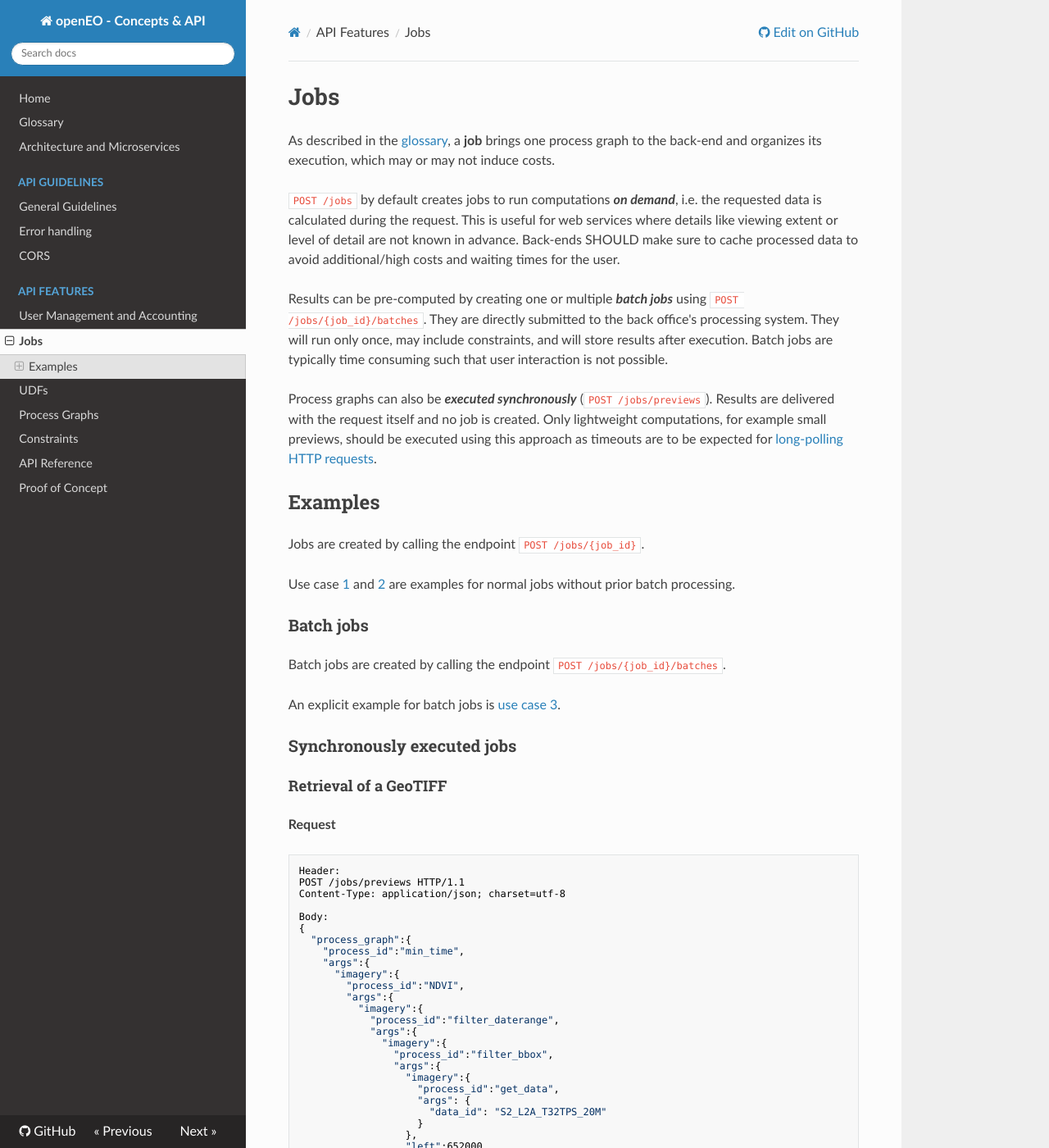
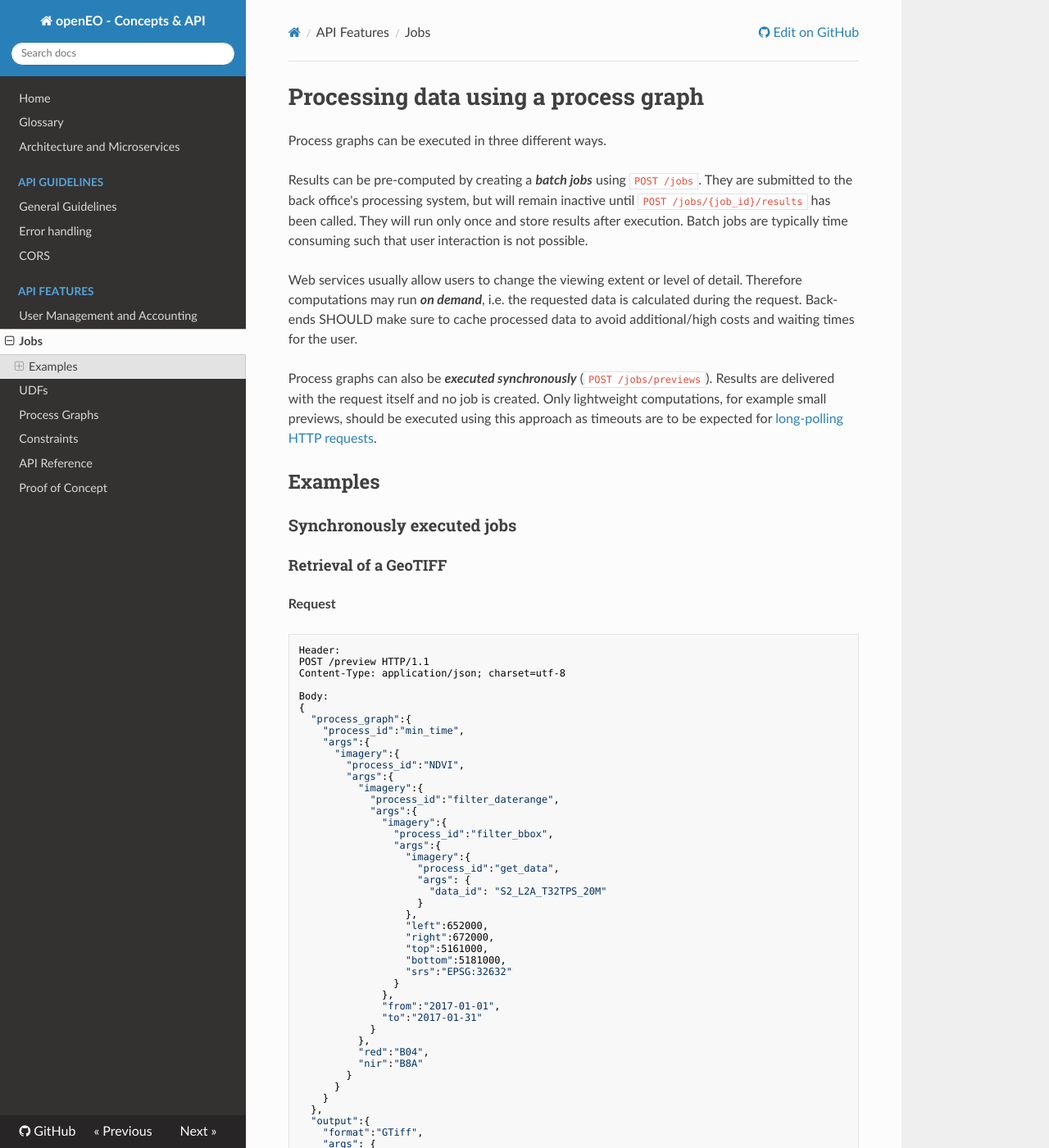
Before and after one commit to Open-EO/openeo-api, an MkDocs documentation site: the page built from docs/docs/jobs.md, in a window 1280 px wide and 1400 px high. Shown: the whole window at 82% size. Built offline with MkDocs 1.6.1, drawn with Linux system fonts in a browser that asks for light colours; nearby versions of some CDN libraries; old or Windows-style settings are respelled for this version of MkDocs; some of the changed text lies outside the part shown.

Commit message:
Updated documentation for the new jobs (#90)

````diff
--- a/docs/docs/jobs.md
+++ b/docs/docs/jobs.md
@@ -1,24 +1,14 @@
-# Jobs
+# Processing data using a process graph
 
-As described in the [glossary](glossary.md), a **job** brings one process graph to the back-end and organizes its execution, which may or may not induce costs.
+Process graphs can be executed in three different ways.
 
-`POST /jobs` by default creates jobs to run computations ***on demand***, i.e. the requested data is calculated during the request. This is useful for web services where details like viewing extent or level of detail are not known in advance. Back-ends SHOULD make sure to cache processed data to avoid additional/high costs and waiting times for the user.
+Results can be pre-computed by creating a ***batch jobs*** using  `POST /jobs`.  They are submitted to the back office's processing system, but will remain inactive until `POST /jobs/{job_id}/results` has been called. They will run only once and store results after execution. Batch jobs are typically time consuming such that user interaction is not possible.
 
-Results can be pre-computed by creating one or multiple ***batch jobs*** using  `POST /jobs/{job_id}/batches`.  They are directly submitted to the back office's processing system. They will run only once, may include constraints, and will store results after execution. Batch jobs are typically time consuming such that user interaction is not possible.
+Web services usually allow users to change the viewing extent or level of detail. Therefore computations may run ***on demand***, i.e. the requested data is calculated during the request. Back-ends SHOULD make sure to cache processed data to avoid additional/high costs and waiting times for the user.
 
 Process graphs can also be ***executed  synchronously*** (`POST /jobs/previews`). Results are delivered with the request itself and no job is created. Only lightweight computations, for example small previews, should be executed using this approach as timeouts are to be expected for [long-polling HTTP requests](https://www.pubnub.com/blog/2014-12-01-http-long-polling/).
 
 ## Examples
-
-Jobs are created by calling the endpoint `POST /jobs/{job_id}`.
-
-Use case [1](poc.md#use-case-1) and [2](poc.md#use-case-2) are examples for normal jobs without prior batch processing.
-
-### Batch jobs
-
-Batch jobs are created by calling the endpoint `POST /jobs/{job_id}/batches`.
-
-An explicit example for batch jobs is [use case 3](poc.md#use-case-3).
 
 ### Synchronously executed jobs
 
@@ -28,7 +18,7 @@ An explicit example for batch jobs is [use case 3](poc.md#use-case-3).
 
 ```
 Header:
-POST /jobs/previews HTTP/1.1
+POST /preview HTTP/1.1
 Content-Type: application/json; charset=utf-8
 
 Body:
@@ -97,7 +87,7 @@ omitted (the GeoTiff file contents)
 
 ```
 Header:
-POST /jobs/previews HTTP/1.1
+POST /preview HTTP/1.1
 Content-Type: application/json; charset=utf-8
 
 Body:
````
Also changed, not shown: docs/docs/glossary.md (+1 -3 lines).
